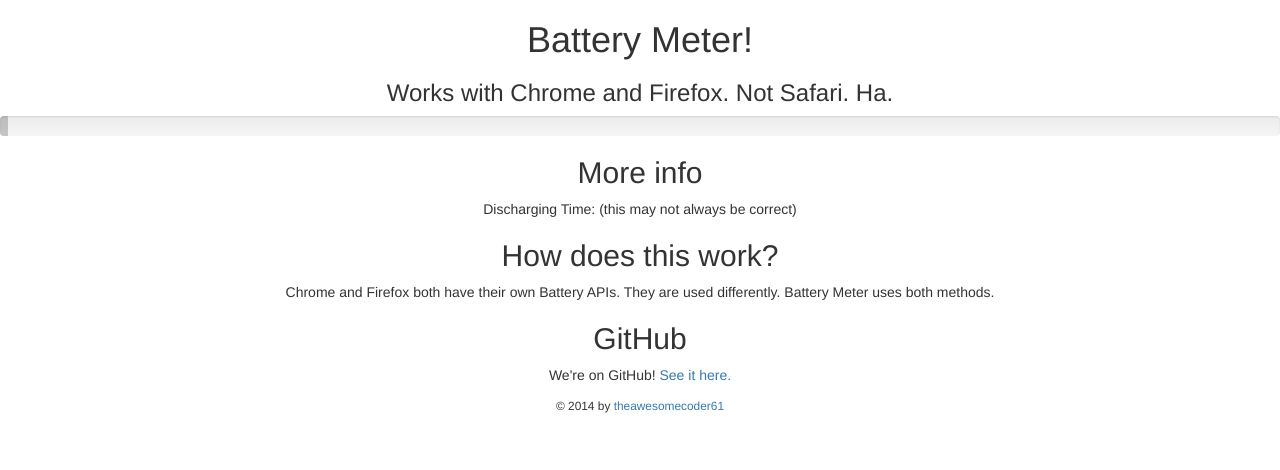
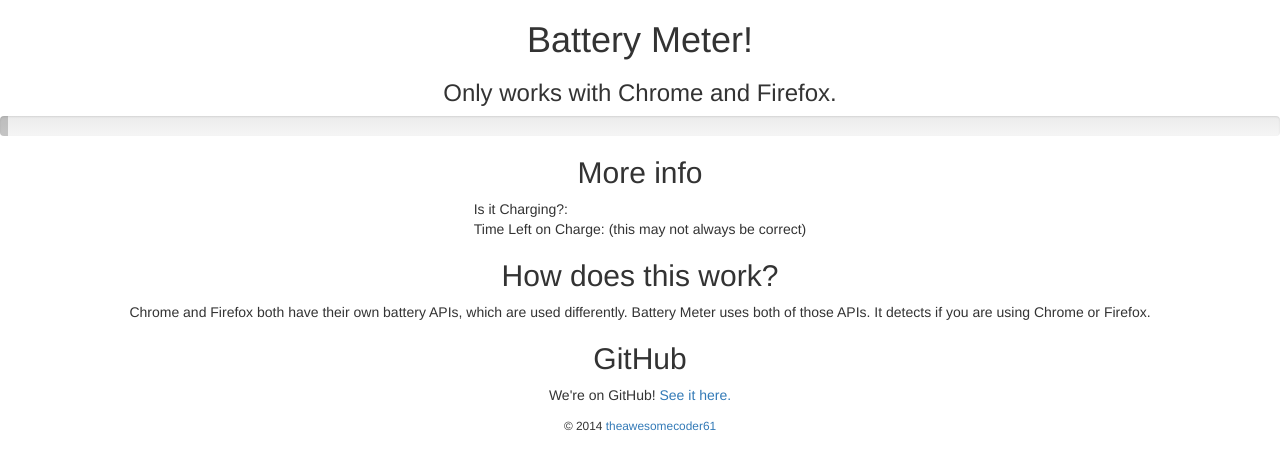
Before and after one commit to theawesomecoder61/Battery-Meter, a plain HTML site: page battery.html in a window 1280 px wide. Drawn offline with nearby package versions, Linux system fonts and the light colour scheme.

Commit message:
Update battery.html

```diff
--- a/battery.html
+++ b/battery.html
@@ -39,6 +39,7 @@ function updateChrome(battery) {
 $(".progress-bar span").text(Math.floor(battery.level*100) + "%");
 $(".progress-bar").css("width", battery.level*100 + "%").attr("aria-valuenow", battery.level*100);
 $("#discharging").text( minutesToStr(battery.dischargingTime/61) );
+$("#charging").text(battery.charging);
 if(battery.level*100 <= 100 && battery.level*100 >= 66) {
 $(".progress-bar").removeClass("progress-bar-warning progress-bar-danger").addClass("progress-bar-success");
 }
@@ -60,6 +61,7 @@ var battery = navigator.battery || navigator.webkitBattery || navigator.mozBatte
 $(".progress-bar span").text(Math.floor(battery.level*100) + "%");
 $(".progress-bar").css("width", battery.level*100 + "%").attr("aria-valuenow", battery.level*100);
 $("#discharging").text( minutesToStr(battery.dischargingTime/61) );
+$("#charging").text(battery.charging);
 if(battery.level*100 <= 100 && battery.level*100 >= 66) {
 $(".progress-bar").removeClass("progress-bar-warning progress-bar-danger").addClass("progress-bar-success");
 }
@@ -121,28 +123,31 @@ $("#no-safari span").text("iOS sucks!");
 
 <center>
 
-<div id="no-safari"><img src="safari.png" width="10%"><h2>Safari?</h2><h4>Safari actually doesn't have a Battery API of their own yet. Try using <a href="http://www.google.com/chrome/">Chrome</a> or <a href="https://www.mozilla.org/en-US/firefox/new/">Firefox.</a></h4><span></span></div>
+<div id="no-safari"><img src="safari.png" width="10%"><h2>Safari?</h2><h4>Safari doesn't have a Battery API of their own yet. Try using <a href="http://www.google.com/chrome/">Chrome</a> or <a href="https://www.mozilla.org/en-US/firefox/new/">Firefox.</a></h4><span></span></div>
 
 <div id="meter">
 <h1>Battery Meter!</h1>
-<h3>Works with Chrome and Firefox. Not Safari. Ha.</h3>
+<h3>Only works with Chrome and Firefox.</h3>
 <div class="progress">
 <div class="progress-bar" role="progressbar" aria-valuenow="0" aria-valuemin="0" aria-valuemax="100" style="width: 0%;"><span></span></div>
 </div>
 <h2>More info</h2>
 <table>
 <tr>
-<td>Discharging Time: <span id="discharging" class="lowercase"></span> (this may not always be correct)</td>
+<td>Is it Charging?: <b id="charging" class="lowercase"></b></td>
+</tr>
+<tr>
+<td>Time Left on Charge: <b id="discharging" class="lowercase"></b> (this may not always be correct)</td>
 </tr>
 </table>
 <h2>How does this work?</h2>
-<p>Chrome and Firefox both have their own Battery APIs. They are used differently. Battery Meter uses both methods.</p>
+<p>Chrome and Firefox both have their own battery APIs, which are used differently. Battery Meter uses both of those APIs. It detects if you are using Chrome or Firefox.</p>
 </div>
 
 <h2>GitHub</h2>
 <p>We're on GitHub! <a href="https://github.com/theawesomecoder61/Battery-Meter">See it here.</a></p>
 
-<small>&copy; 2014 by <a href="http://tac61.webstarts.com">theawesomecoder61</a></small>
+<small>&copy; 2014 <a href="http://tac61.webstarts.com">theawesomecoder61</a></small>
 </center>
 
 </body>
```
